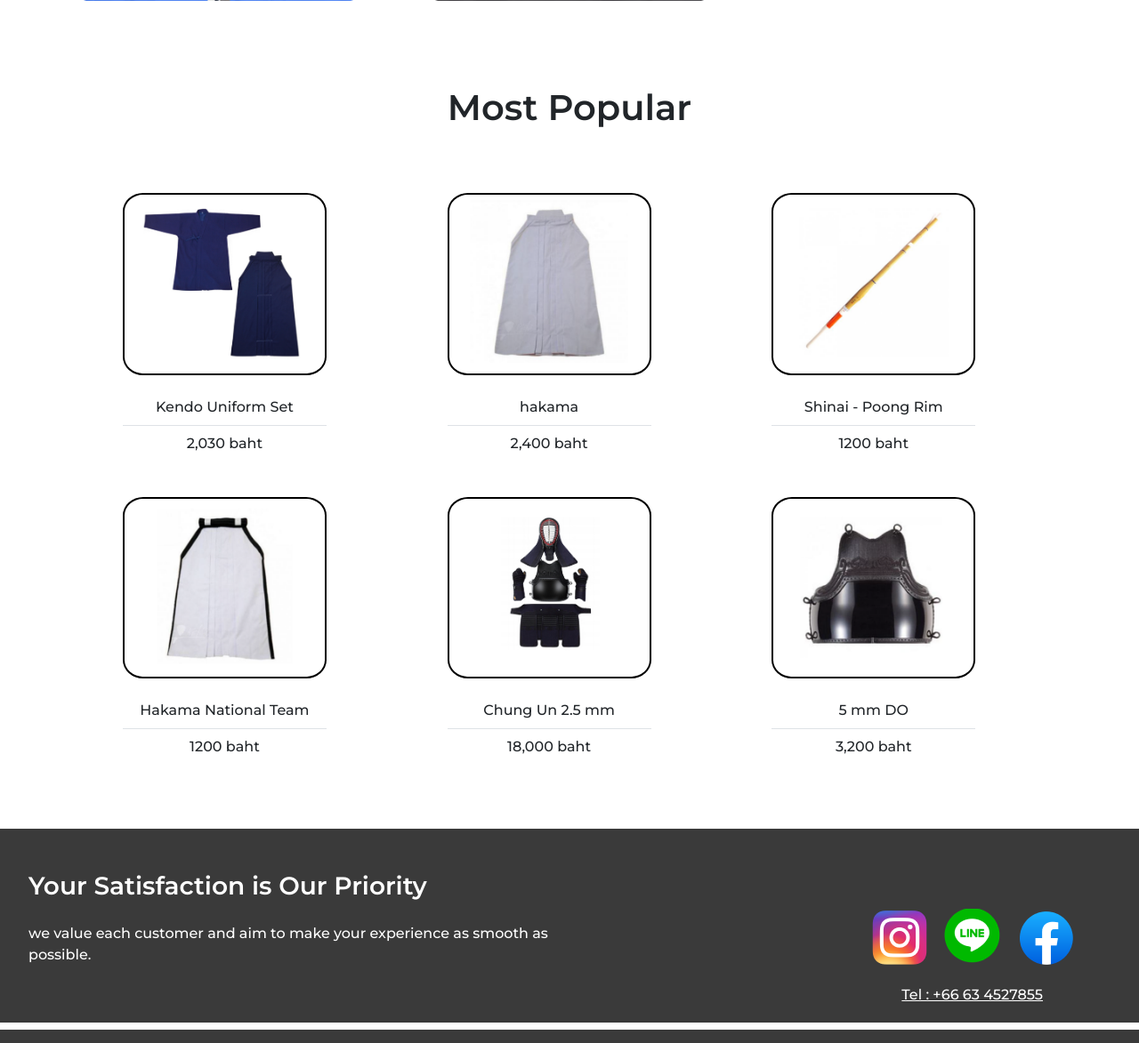
After one commit to BKOPYZ/kendoshop, a Django app: template templates/temp/home.html in a window 1280 px wide. The commit adds this page. Shown: the part 833-2006 px from the top of the page at 89% size. Run offline with Django 5.2, Linux system fonts and the light colour scheme; the template is opened without the code that fills it, so the values that code supplies are empty; parts of the project's set-up code (start-up, migrations or seed data) failed here and were passed over.

Commit message:
feat: complete home page in folder temp

```diff
--- a/static/assets/css/style.css
+++ b/static/assets/css/style.css
@@ -26,6 +26,15 @@
     background-color: #22262C;
 }
 
+.image{
+    border-radius: 10%;
+}
+
+.choice {
+    border: 2px solid black;
+}
+
+
 #camera {
     border: 0;
     background: None;
@@ -33,3 +42,20 @@
     left: 40px;
     bottom: 25px;
 }
+
+#button1 {
+    position: relative;
+    left: 3%;
+    bottom: 100px;
+}
+
+
+@media (min-width: 992px) {
+    #button1 {
+        position: relative;
+        left: 3%;
+        bottom: 170px;
+        width: 12%;
+        height: 40px;
+    }
+}
--- a/templates/temp/footer.html
+++ b/templates/temp/footer.html
@@ -4,7 +4,7 @@
 <head>
     <meta charset="UTF-8" />
     <meta name="viewport" content="width=device-width, initial-scale=1.0" />
-    <title>Document</title>
+    <title>Footer</title>
     <link href="https://cdn.jsdelivr.net/npm/bootstrap@5.3.3/dist/css/bootstrap.min.css" rel="stylesheet"
         integrity="sha384-QWTKZyjpPEjISv5WaRU9OFeRpok6YctnYmDr5pNlyT2bRjXh0JMhjY6hW+ALEwIH" crossorigin="anonymous">
     <link href="../../static/assets/css/style.css" rel="stylesheet" />
@@ -13,8 +13,11 @@
     <link href="https://fonts.googleapis.com/css2?family=Montserrat:ital,wght@0,100..900;1,100..900&display=swap"
         rel="stylesheet">
 </head>
+<script src="https://cdn.jsdelivr.net/npm/bootstrap@5.3.3/dist/js/bootstrap.bundle.min.js"
+    integrity="sha384-YvpcrYf0tY3lHB60NNkmXc5s9fDVZLESaAA55NDzOxhy9GkcIdslK1eN7N6jIeHz"
+    crossorigin="anonymous"></script>
 
-<body class="d-flex flex-column">
+<body>
     <!-- footer -->
     <section class="mt-5">
         <div class="container-fluid secondary-color mt-5">
@@ -49,8 +52,6 @@
         <div class="container-fluid secondary-color mt-2" style="height:15px;"></div>
     </section>
 </body>
-<script src="https://cdn.jsdelivr.net/npm/bootstrap@5.3.3/dist/js/bootstrap.bundle.min.js"
-    integrity="sha384-YvpcrYf0tY3lHB60NNkmXc5s9fDVZLESaAA55NDzOxhy9GkcIdslK1eN7N6jIeHz"
-    crossorigin="anonymous"></script>
+
 
 </html>
--- a/templates/temp/header.html
+++ b/templates/temp/header.html
@@ -4,7 +4,7 @@
 <head>
     <meta charset="UTF-8" />
     <meta name="viewport" content="width=device-width, initial-scale=1.0" />
-    <title>Document</title>
+    <title>Header</title>
     <link href="https://cdn.jsdelivr.net/npm/bootstrap@5.3.3/dist/css/bootstrap.min.css" rel="stylesheet"
         integrity="sha384-QWTKZyjpPEjISv5WaRU9OFeRpok6YctnYmDr5pNlyT2bRjXh0JMhjY6hW+ALEwIH" crossorigin="anonymous">
     <link href="../../static/assets/css/style.css" rel="stylesheet" />
@@ -13,8 +13,11 @@
     <link href="https://fonts.googleapis.com/css2?family=Montserrat:ital,wght@0,100..900;1,100..900&display=swap"
         rel="stylesheet">
 </head>
+<script src="https://cdn.jsdelivr.net/npm/bootstrap@5.3.3/dist/js/bootstrap.bundle.min.js"
+    integrity="sha384-YvpcrYf0tY3lHB60NNkmXc5s9fDVZLESaAA55NDzOxhy9GkcIdslK1eN7N6jIeHz"
+    crossorigin="anonymous"></script>
 
-<body class="d-flex flex-column">
+<body>
     <!--Navigation Bar-->
     <header>
         <div class="container-fluid secondary-color" style="height: 15px;"></div>
@@ -29,10 +32,10 @@
                 <div class="collapse navbar-collapse" id="navbarNav">
                     <ul class="navbar-nav">
                         <li class="nav-item mx-4">
-                            <a class="nav-link active montserrat-bold" href="{% url 'core:home' %}">HOME</a>
+                            <a class="nav-link active montserrat-light" href="{% url 'core:home' %}">HOME</a>
                         </li>
                         <li class="nav-item mx-4">
-                            <a class="nav-link montserrat-light" href="{% url 'core:product' %}">PRODUCT</a>
+                            <a class="nav-link active montserrat-light" href="{% url 'core:product' %}">PRODUCT</a>
                         </li>
                     </ul>
                     <!-- Input action and method to search product-->
@@ -54,8 +57,5 @@
         </nav>
     </header>
 </body>
-<script src="https://cdn.jsdelivr.net/npm/bootstrap@5.3.3/dist/js/bootstrap.bundle.min.js"
-    integrity="sha384-YvpcrYf0tY3lHB60NNkmXc5s9fDVZLESaAA55NDzOxhy9GkcIdslK1eN7N6jIeHz"
-    crossorigin="anonymous"></script>
 
 </html>
--- /dev/null
+++ b/templates/temp/home.html
@@ -0,0 +1,100 @@
+<!DOCTYPE html>
+<html lang="en">
+
+<head>
+    <meta charset="UTF-8" />
+    <meta name="viewport" content="width=device-width, initial-scale=1.0" />
+    <title>Document</title>
+    <link href="https://cdn.jsdelivr.net/npm/bootstrap@5.3.3/dist/css/bootstrap.min.css" rel="stylesheet"
+        integrity="sha384-QWTKZyjpPEjISv5WaRU9OFeRpok6YctnYmDr5pNlyT2bRjXh0JMhjY6hW+ALEwIH" crossorigin="anonymous" />
+    <link href="../../static/assets/css/style.css" rel="stylesheet" />
+    <link rel="preconnect" href="https://fonts.googleapis.com" />
+    <link rel="preconnect" href="https://fonts.gstatic.com" crossorigin />
+    <link href="https://fonts.googleapis.com/css2?family=Montserrat:ital,wght@0,100..900;1,100..900&display=swap"
+        rel="stylesheet" />
+</head>
+<script src="https://code.jquery.com/jquery-3.3.1.js" integrity="sha256-2Kok7MbOyxpgUVvAk/HJ2jigOSYS2auK4Pfzbm7uH60="
+    crossorigin="anonymous">
+    </script>
+<script>
+    $(function () {
+        $("#header").load("header.html");
+        $("#footer").load("footer.html");
+    });
+</script>
+
+<body class="d-flex flex-column">
+    <div id="header"></div>
+    <section>
+        <div class="container-fluid px-lg-5 py-lg-5 py-3">
+            <img src="../../static/assets/imgs/kendopic.png" alt="kendopic" class="img-fluid image">
+            <button class="btn btn-primary montserrat-light" id="button1">Shop Now</button>
+        </div>
+        <div class="container-fluid mb-lg-5">
+            <div class="row justify-content-evenly px-lg-5">
+                <a href="#" class="col-4"><img src="../../static/assets/imgs/squareImage/1.png" alt="sword"
+                        class="px-lg-4 img-fluid image "></a>
+                <a href="#" class="col-4"><img src="../../static/assets/imgs/squareImage/2.png" alt="armor"
+                        class=" px-lg-4 img-fluid image"></a>
+                <a href="#" class="col-4"><img src="../../static/assets/imgs/squareImage/3.png" alt="uniform"
+                        class=" px-lg-4 img-fluid image"></a>
+            </div>
+        </div>
+        <div class="container-fluid pt-5">
+            <h1 class="montserrat-bold text-center">Most Popular</h1>
+        </div>
+        <div class="container-fluid pt-5 px-5">
+            <div class="row justify-content-evenly px-lg-5">
+                <div class="col-4 px-5 row my-3">
+                    <img src="../../static/assets/imgs/squareImage/4.png" alt="uniform"
+                        class="col-lg-10 col-12 image choice">
+                    <p class="text-center col-lg-10 col-12 mt-3 mb-2 py-2 montserrat-light border-bottom">Kendo Uniform
+                        Set</p>
+                    <p class="text-center col-lg-10 col-12 pt-0 montserrat-light">2,030 baht</p>
+                </div>
+                <div class="col-4 px-5 row my-3">
+                    <img src="../../static/assets/imgs/squareImage/5.png" alt="hakama"
+                        class="col-lg-10 col-12  image choice">
+                    <p class="text-center col-lg-10 col-12 mt-3 mb-2 py-2 montserrat-light border-bottom">hakama</p>
+                    <p class="text-center col-lg-10 col-12 pt-0 montserrat-light">2,400 baht</p>
+                </div>
+                <div class="col-4 px-5 row my-3">
+                    <img src="../../static/assets/imgs/squareImage/6.png" alt="shinai"
+                        class="col-lg-10 col-12 image choice">
+                    <p class="text-center col-lg-10 col-12 mt-3 mb-2 py-2 montserrat-light border-bottom">Shinai - Poong
+                        Rim</p>
+                    <p class="text-center col-lg-10 col-12 pt-0 montserrat-light">1200 baht</p>
+                </div>
+                <div class="col-4 px-5 row my-3">
+                    <img src="../../static/assets/imgs/squareImage/7.png" alt="shinai"
+                        class="col-lg-10 col-12 image choice">
+                    <p class="text-center col-lg-10 col-12 mt-3 mb-2 py-2 montserrat-light border-bottom">Hakama
+                        National Team</p>
+                    <p class="text-center col-lg-10 col-12 pt-0 montserrat-light">1200 baht</p>
+                </div>
+                <div class="col-4 px-5 row my-3">
+                    <img src="../../static/assets/imgs/squareImage/8.png" alt="shinai"
+                        class="col-lg-10 col-12 image choice">
+                    <p class="text-center col-lg-10 col-12 mt-3 mb-2 py-2 montserrat-light border-bottom">Chung Un 2.5
+                        mm</p>
+                    <p class="text-center col-lg-10 col-12 pt-0 montserrat-light">18,000 baht</p>
+                </div>
+                <div class="col-4 px-5 row my-3">
+                    <img src="../../static/assets/imgs/squareImage/9.png" alt="shinai"
+                        class="col-lg-10 col-12 image choice">
+                    <p class="text-center col-lg-10 col-12 mt-3 mb-2 py-2 montserrat-light border-bottom">5 mm DO</p>
+                    <p class="text-center col-lg-10 col-12 pt-0 montserrat-light">3,200 baht</p>
+                </div>
+
+            </div>
+        </div>
+
+    </section>
+
+    <div id="footer"></div>
+</body>
+<script src="https://cdn.jsdelivr.net/npm/bootstrap@5.3.3/dist/js/bootstrap.bundle.min.js"
+    integrity="sha384-YvpcrYf0tY3lHB60NNkmXc5s9fDVZLESaAA55NDzOxhy9GkcIdslK1eN7N6jIeHz"
+    crossorigin="anonymous"></script>
+
+</html>
```
Also changed, not shown: templates/temp/armor.html (+4 -4 lines), templates/temp/product.html (+4 -4 lines), templates/temp/sword.html (+4 -4 lines), templates/temp/uniform.html (renamed from templates/temp/suit.html, +4 -4 lines).
